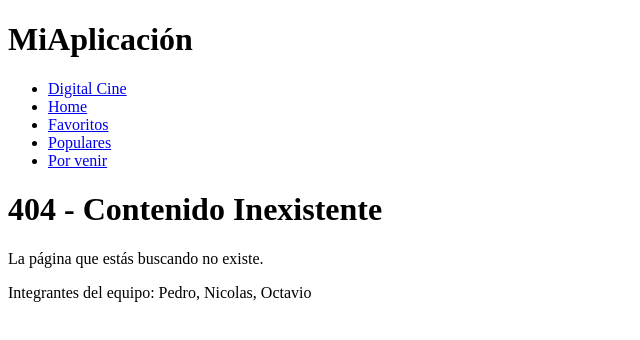
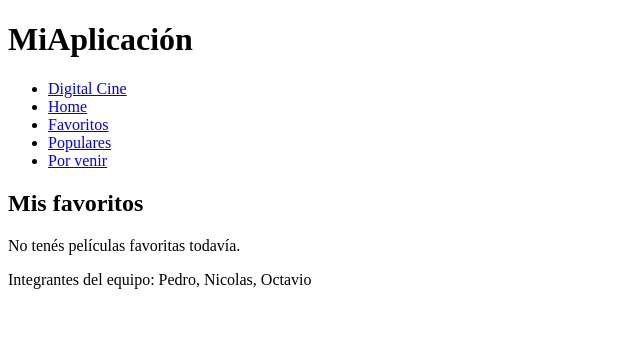
Before and after one commit to NicoEtche2004/prog3_proyecto_integrador_1, a React (Create React App) app in the folder proyecto-integrador/: page /Favoritos in a window 1280 px wide. Before the commit this address had no page. Shown: the top 340 px of the page, without its empty margins (0-640 px from the left). Built offline with nearby package versions, Linux system fonts and the light colour scheme.

Commit message:
Agregar Favoritos.js

```diff
--- a/proyecto-integrador/src/App.js
+++ b/proyecto-integrador/src/App.js
@@ -7,7 +7,7 @@ import { Switch, Route } from "react-router-dom";
 
 import Home from "./screens/Home/Home";
 import Detalle from "./screens/Detalle/Detalle";
-// import Favoritos from "./screens/Favoritos/Favoritos";
+import Favoritos from "./screens/Favoritos/Favoritos";
 import NotFound from "./screens/NotFound/NotFound";
 import VerTodas from './screens/VerTodas/VerTodas';
 // import Resultados from "./screens/Resultados/Resultados";
@@ -19,6 +19,7 @@ function App() {
       <Switch>
         <Route path="/" exact={true} component={Home} />
         <Route path="/detalle/:id" exact={true} component={Detalle} />
+        <Route path="/favoritos" exact ={true} component={Favoritos} />
         <Route path="/todas/:tipo"  component={VerTodas} />
         <Route component={NotFound} />
       </Switch>
--- /dev/null
+++ b/proyecto-integrador/src/screens/Favoritos/Favoritos.js
@@ -0,0 +1,47 @@
+import React, { Component } from "react";
+import Tarjeta from "../../components/Tarjeta/Tarjeta";
+
+class Favoritos extends Component {
+  constructor(props) {
+    super(props);
+    this.state = {
+      favoritos: [],
+    };
+  }
+
+  componentDidMount() {
+    const favs = JSON.parse(localStorage.getItem("favoritos")) || [];
+    this.setState({ favoritos: favs });
+  }
+
+  eliminarFavorito = (id) => {
+    const nuevosFavs = this.state.favoritos.filter((p) => p.id !== id);
+
+    localStorage.setItem("favoritos", JSON.stringify(nuevosFavs));
+    sessionStorage.setItem("favoritos", JSON.stringify(nuevosFavs));
+
+    this.setState({ favoritos: nuevosFavs });
+  };
+
+  render() {
+    const { favoritos } = this.state;
+
+    return (
+      <div>
+        <h2>Mis favoritos</h2>
+
+        {favoritos.length === 0 ? (
+          <p>No tenés películas favoritas todavía.</p>
+        ) : (
+          favoritos.map((peli) => (
+            <div key={peli.id}>
+              <Tarjeta pelicula={peli} />
+            </div>
+          ))
+        )}
+      </div>
+    );
+  }
+}
+
+export default Favoritos;
```
